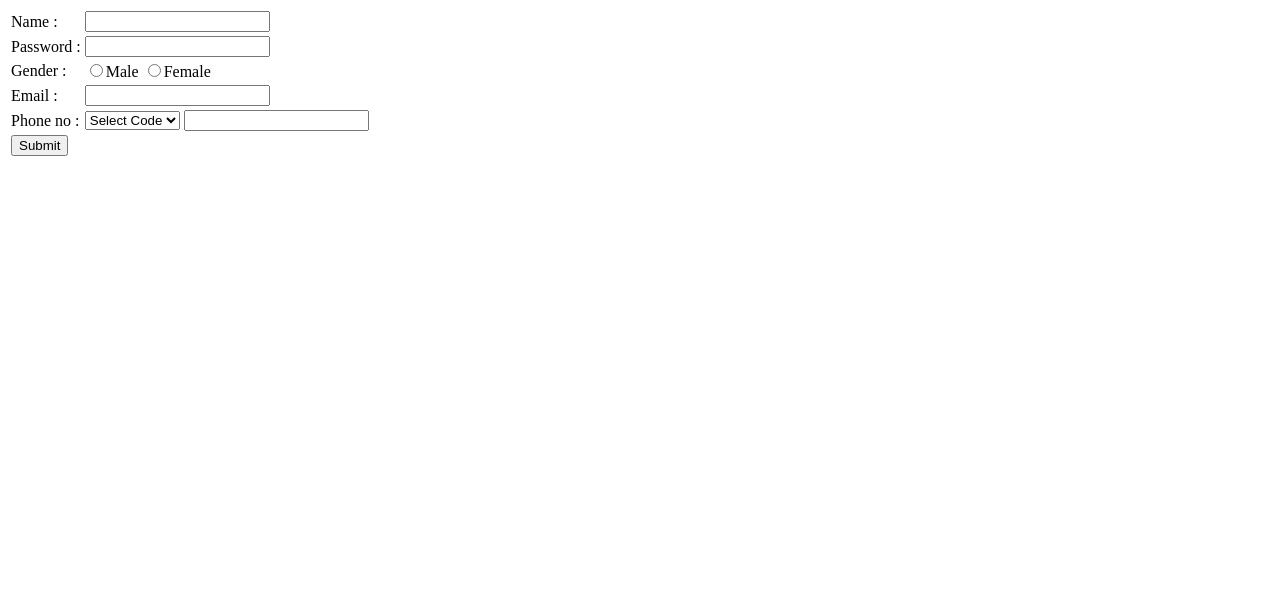
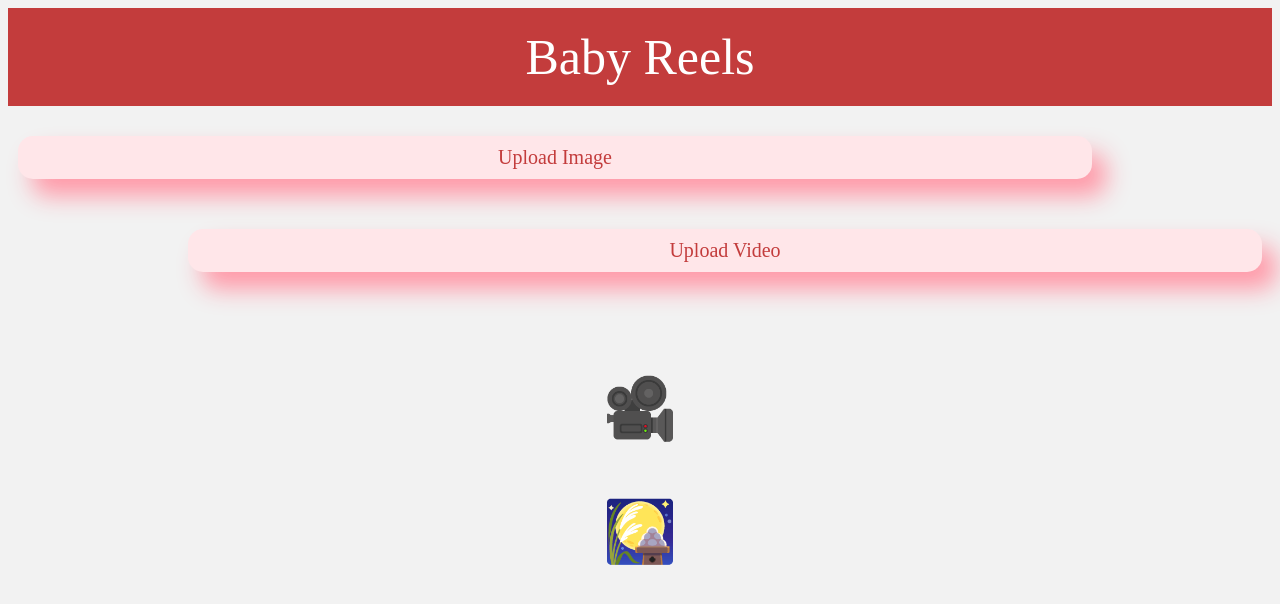
Before and after one commit to nikhilgs2001/re2, a plain HTML site: page index.html in a window 1280 px wide. Drawn offline with Linux system fonts and the light colour scheme.

Commit message:
Update index.html

```diff
--- a/index.html
+++ b/index.html
@@ -1,50 +1,90 @@
-
-<!DOCTYPE HTML>
 <html>
 <head>
-  <title>Register Form</title>
+	<meta name="viewport" content="width=device-width, initial-scale=1.0">
+	<style>
+		body{
+			background-color: #f2f2f2;
+		}
+		.head1{
+			background-color: #c33c3c;
+			padding-top: 20px;
+			padding-bottom: 20px;
+			color: white;
+			font-size: 50px;
+			font-family: Brush Script MT;
+			text-align: center;
+		}
+
+		.up1{
+
+			background-color: #ffe6e9;
+			margin-top: 30px;
+			margin-left: 10px;
+			margin-right: 180px;
+			border-radius: 15px;
+			text-align: center;
+			box-shadow: 14px 17px 25px #ff99a8;
+		}
+		.up2{
+			background-color: #ffe6e9;
+			margin-top: 50px;
+			margin-left: 180px;
+			margin-right: 10px;
+			border-radius: 15px;
+			text-align: center;
+			box-shadow: 14px 17px 25px #ff99a8;
+		}
+		.hi1{
+			color: #c33c3c;
+			font-size: 20px;
+			border: none;
+			outline: none;
+			font-family: Copperplate;
+			padding-top: 10px;
+			padding-bottom: 10px;
+			background-color: transparent;
+		}
+		.vid{
+			margin-top: 100px;
+			text-align: center;
+		}
+		.vid1{
+			margin-top: 50px;
+			text-align: center;
+		}
+		.hi2{
+			border:none;
+			background-color: transparent;
+			font-size: 60px;
+		}
+	</style>
 </head>
 <body>
- <form action="insert.php" method="POST">
-  <table>
-   <tr>
-    <td>Name :</td>
-    <td><input type="text" name="username" required></td>
-   </tr>
-   <tr>
-    <td>Password :</td>
-    <td><input type="password" name="password" required></td>
-   </tr>
-   <tr>
-    <td>Gender :</td>
-    <td>
-     <input type="radio" name="gender" value="m" required>Male
-     <input type="radio" name="gender" value="f" required>Female
-    </td>
-   </tr>
-   <tr>
-    <td>Email :</td>
-    <td><input type="email" name="email" required></td>
-   </tr>
-   <tr>
-    <td>Phone no :</td>
-    <td>
-     <select name="phoneCode" required>
-      <option selected hidden value="">Select Code</option>
-      <option value="977">977</option>
-      <option value="978">978</option>
-      <option value="979">979</option>
-      <option value="973">973</option>
-      <option value="972">972</option>
-      <option value="974">974</option>
-     </select>
-     <input type="phone" name="phone" required>
-    </td>
-   </tr>
-   <tr>
-    <td><input type="submit" value="Submit"></td>
-   </tr>
-  </table>
- </form>
-</body>
+	<div class="head1">
+		Baby Reels
+	</div>
+
+   <div class="up1">
+
+<input type="button" value="Upload Image" onclick="op1()" class="hi1">
+   </div>
+
+   <div class="up2">
+
+<input type="button" value="Upload Video" onclick="op2()" class="hi1">
+   </div>
+
+
+
+
+<div class="vid">
+	<input type="button" value="&#127909;" onclick="op3()" class="hi2">
+</div>
+
+<div class="vid1">
+	<input type="button" value="&#127889;" onclick="op4()" class="hi2">
+</div>
+
+
+	</body>
 </html>
```
